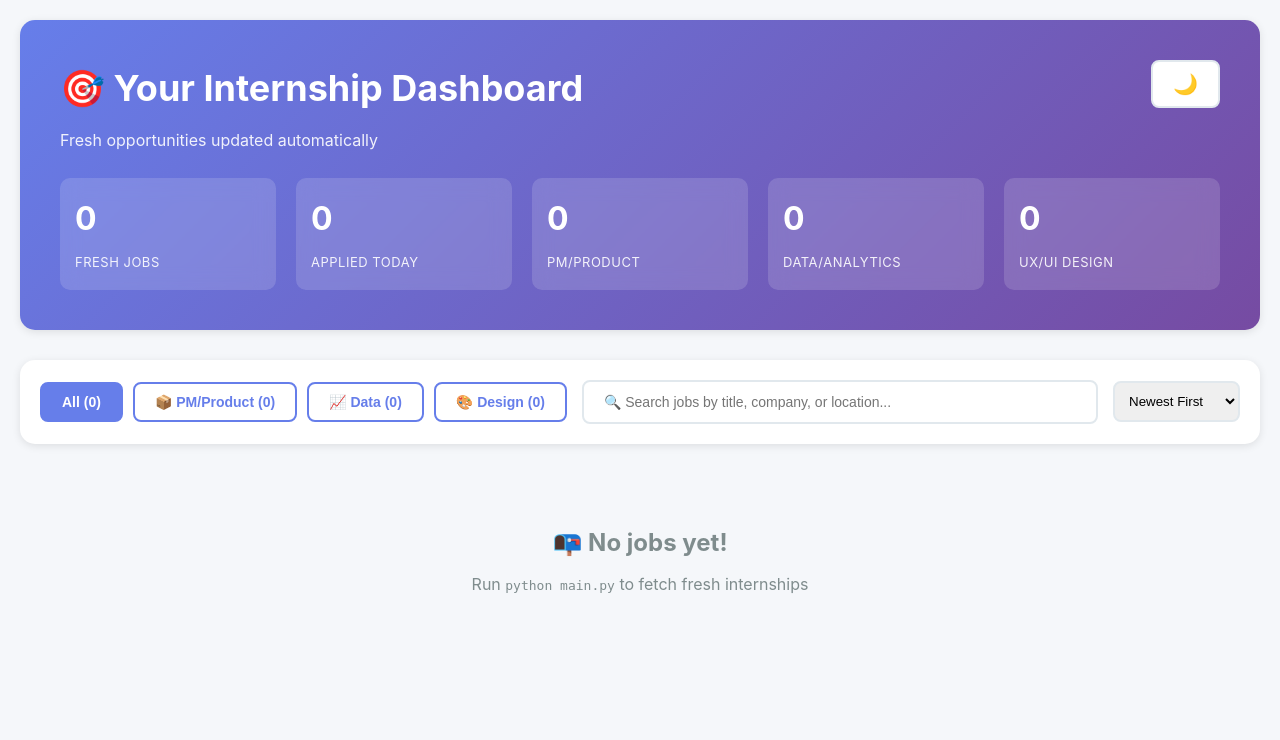
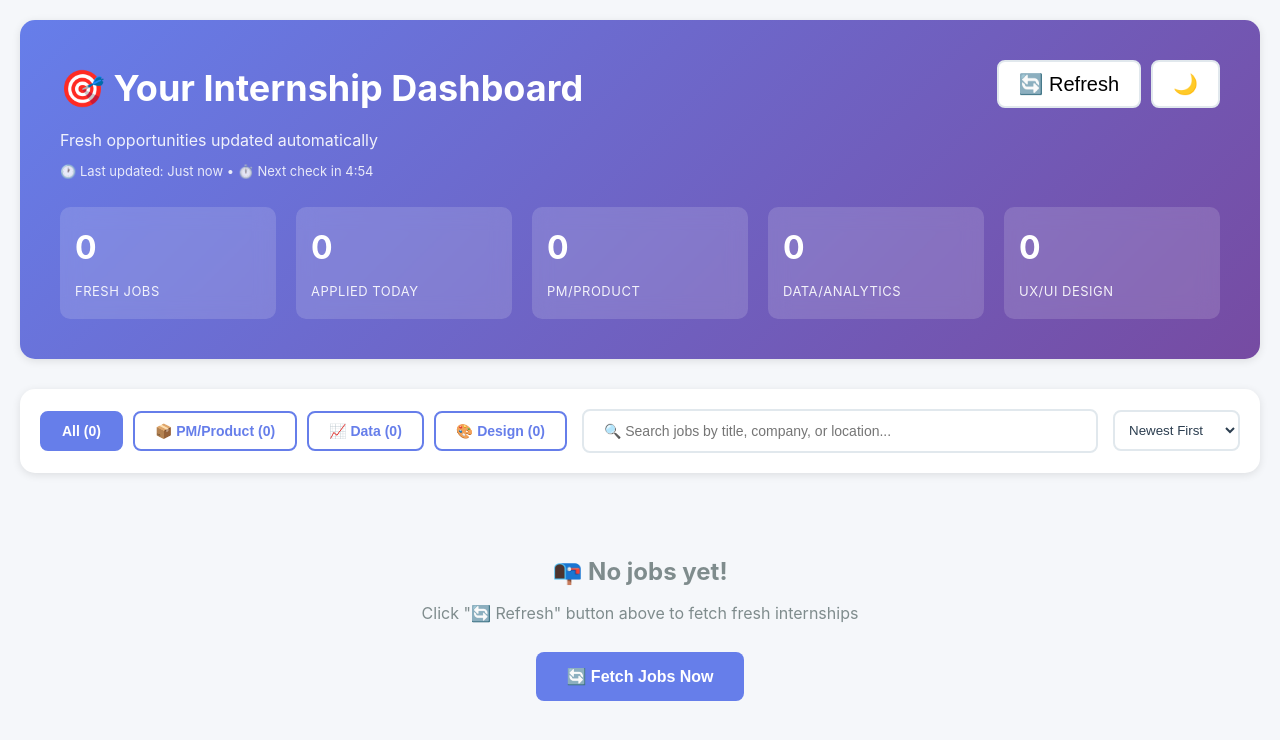
Before and after one commit to rkreddy23082002/Job-search-Automation-mail, a Flask app: page / in a window 1280 px wide. Shown: the top 740 px of the page. Run offline with Flask 3, Linux system fonts and the light colour scheme; data comes from the database, SQL or seed files in the repository; both versions use the stored data as it was after the commit.

Commit message:
refreshing dashboard updated

```diff
--- a/app.py
+++ b/app.py
@@ -9,11 +9,8 @@
     """Determine job category from title"""
     title_lower = title.lower()
 
-    # PM/Product keywords
     pm_keywords = ['product', 'program', 'project', 'management', 'manager', 'strategy', 'operations']
-    # Data keywords
     data_keywords = ['data', 'analytics', 'analyst', 'intelligence', 'insights', 'science', 'quantitative', 'bi ']
-    # Design keywords
     design_keywords = ['ux', 'ui', 'design', 'designer', 'visual', 'graphic', 'interaction']
 
     if any(kw in title_lower for kw in pm_keywords):
@@ -23,7 +20,7 @@
     elif any(kw in title_lower for kw in design_keywords):
         return 'design'
     else:
-        return 'pm'  # Default
+        return 'pm'
 
 def get_category_label(title):
     """Get category display label"""
@@ -35,7 +32,6 @@
     }
     return labels.get(category, '📦 PM/Product')
 
-# Make functions available in templates
 app.jinja_env.globals.update(get_category=get_category)
 app.jinja_env.globals.update(get_category_label=get_category_label)
 
@@ -103,10 +99,9 @@
 Job URL: {data.get('url')}
 
 Please:
-1. Tailor my resume to emphasize relevant experience for this specific role
-2. Generate a compelling cover letter that shows genuine interest in {data.get('company')}
-3. Suggest which of my projects (KAYAK redesign, ServeEase marketplace) to highlight
-4. Add relevant keywords naturally
+1. Tailor my resume to emphasize relevant experience
+2. Generate a compelling cover letter
+3. Suggest which projects to highlight
 
 I'll paste my resume and job description below.
 """
@@ -119,13 +114,37 @@
     data = request.json
     job_id = data.get('job_id')
 
-    # In the future, you can save this to database
-    # For now, it's saved in browser's localStorage
-
     return jsonify({
         'success': True,
         'message': f'Marked job {job_id} as applied!',
         'job_id': job_id
+    })
+
+@app.route('/run-scraper', methods=['POST'])
+def run_scraper():
+    """Trigger main.py scraper from dashboard"""
+    import subprocess
+    import threading
+
+    def run_in_background():
+        try:
+            result = subprocess.run(
+                ['python', 'main.py'],
+                capture_output=True,
+                text=True,
+                timeout=180
+            )
+            print("✅ Scraper completed")
+        except Exception as e:
+            print(f"❌ Scraper error: {e}")
+
+    thread = threading.Thread(target=run_in_background)
+    thread.daemon = True
+    thread.start()
+
+    return jsonify({
+        'success': True,
+        'message': 'Job scraper started! New jobs will appear in ~2 minutes.'
     })
 
 @app.route('/stats')
@@ -158,6 +177,8 @@
     print("   ✅ Dark mode")
     print("   ✅ Track applied jobs")
     print("   ✅ Copy for Claude (free AI tailoring)")
+    print("   ✅ Auto-refresh every 5 minutes")
+    print("   ✅ Run scraper from dashboard")
     print("\n💡 Make sure 'jobs.db' exists (run main.py first)")
     print("\nPress Ctrl+C to stop\n")
 
--- a/templates/index.html
+++ b/templates/index.html
@@ -60,6 +60,13 @@
             box-shadow: var(--shadow);
         }
 
+        .header-top {
+            display: flex;
+            justify-content: space-between;
+            align-items: start;
+            margin-bottom: 15px;
+        }
+
         .header h1 {
             font-size: 36px;
             font-weight: 700;
@@ -69,6 +76,17 @@
         .header p {
             font-size: 16px;
             opacity: 0.9;
+        }
+
+        .header-status {
+            font-size: 13px;
+            opacity: 0.85;
+            margin-top: 8px;
+        }
+
+        .header-buttons {
+            display: flex;
+            gap: 10px;
         }
 
         .stats {
@@ -154,6 +172,8 @@
             border-radius: 8px;
             font-size: 14px;
             transition: border 0.2s;
+            background: var(--card-bg);
+            color: var(--text-primary);
         }
 
         .search-box input:focus {
@@ -161,7 +181,7 @@
             border-color: var(--primary);
         }
 
-        .dark-mode-toggle {
+        .icon-btn {
             padding: 10px 20px;
             background: var(--card-bg);
             border: 2px solid var(--border);
@@ -169,10 +189,14 @@
             cursor: pointer;
             font-size: 20px;
             transition: all 0.2s;
+            display: inline-flex;
+            align-items: center;
+            gap: 8px;
         }
 
-        .dark-mode-toggle:hover {
-            transform: scale(1.1);
+        .icon-btn:hover {
+            transform: scale(1.05);
+            border-color: var(--primary);
         }
 
         /* Job Cards */
@@ -380,50 +414,29 @@
                 justify-content: center;
             }
         }
-
-        /* Toast Notifications */
-        .toast {
-            position: fixed;
-            bottom: 30px;
-            right: 30px;
-            background: var(--success);
-            color: white;
-            padding: 15px 25px;
-            border-radius: 8px;
-            box-shadow: var(--shadow-hover);
-            display: none;
-            animation: slideIn 0.3s ease;
-            z-index: 1000;
-        }
-
-        .toast.show {
-            display: block;
-        }
-
-        @keyframes slideIn {
-            from {
-                transform: translateX(400px);
-                opacity: 0;
-            }
-            to {
-                transform: translateX(0);
-                opacity: 1;
-            }
-        }
     </style>
 </head>
 <body>
     <div class="container">
         <!-- Header -->
         <div class="header">
-            <div style="display: flex; justify-content: space-between; align-items: start;">
+            <div class="header-top">
                 <div>
                     <h1>🎯 Your Internship Dashboard</h1>
                     <p>Fresh opportunities updated automatically</p>
+                    <div class="header-status">
+                        <span id="last-check">🕐 Last updated: Just now</span> •
+                        <span id="next-refresh">⏱️ Next check in 5:00</span>
+                    </div>
                 </div>
-                <button class="dark-mode-toggle" onclick="toggleDarkMode()" title="Toggle Dark Mode">
-                    🌙
-                </button>
+                <div class="header-buttons">
+                    <button class="icon-btn" onclick="runScraper()" title="Fetch Fresh Jobs Now">
+                        🔄 Refresh
+                    </button>
+                    <button class="icon-btn" onclick="toggleDarkMode()" title="Toggle Dark Mode">
+                        🌙
+                    </button>
+                </div>
             </div>
 
             <div class="stats">
@@ -476,7 +489,7 @@
                 >
             </div>
 
-            <select id="sort-select" onchange="sortJobs()" style="padding: 10px; border-radius: 8px; border: 2px solid var(--border);">
+            <select id="sort-select" onchange="sortJobs()" style="padding: 10px; border-radius: 8px; border: 2px solid var(--border); background: var(--card-bg); color: var(--text-primary);">
                 <option value="newest">Newest First</option>
                 <option value="oldest">Oldest First</option>
                 <option value="company">Company A-Z</option>
@@ -489,7 +502,11 @@
             {% if total == 0 %}
             <div class="empty-state">
                 <h2>📭 No jobs yet!</h2>
-                <p>Run <code>python main.py</code> to fetch fresh internships</p>
+                <p>Click "🔄 Refresh" button above to fetch fresh internships</p>
+                <br>
+                <button class="btn btn-primary" onclick="runScraper()" style="padding: 15px 30px; font-size: 16px;">
+                    🔄 Fetch Jobs Now
+                </button>
             </div>
             {% else %}
                 {% for job in jobs %}
@@ -547,10 +564,12 @@
     </div>
 
     <script>
-        // Initialize counts
+        // Initialize
         window.onload = function() {
             updateCounts();
             loadAppliedStatus();
+            startRefreshCountdown();
+            startAutoRefresh();
         };
 
         function updateCounts() {
@@ -637,6 +654,83 @@
             cards.forEach(card => container.appendChild(card));
         }
 
+        // AUTO-REFRESH SYSTEM
+        let refreshCountdown = 5 * 60; // 5 minutes
+
+        function startRefreshCountdown() {
+            setInterval(() => {
+                refreshCountdown--;
+
+                if (refreshCountdown <= 0) {
+                    refreshCountdown = 5 * 60;
+                }
+
+                const minutes = Math.floor(refreshCountdown / 60);
+                const seconds = refreshCountdown % 60;
+
+                document.getElementById('next-refresh').textContent =
+                    `⏱️ Next check in ${minutes}:${seconds.toString().padStart(2, '0')}`;
+            }, 1000);
+        }
+
+        function startAutoRefresh() {
+            // Check for new jobs every 5 minutes
+            setInterval(() => {
+                checkForNewJobs();
+            }, 5 * 60 * 1000);
+        }
+
+        function checkForNewJobs() {
+            console.log('🔄 Checking for new jobs...');
+
+            fetch('/api/jobs')
+                .then(res => res.json())
+                .then(data => {
+                    const currentTotal = parseInt(document.getElementById('total-jobs').textContent);
+                    const newTotal = data.total;
+
+                    if (newTotal > currentTotal) {
+                        showToast(`🔥 ${newTotal - currentTotal} new jobs found! Refreshing page...`);
+                        setTimeout(() => {
+                            window.location.reload();
+                        }, 2000);
+                    } else {
+                        console.log('✅ No new jobs yet');
+                        updateLastCheckTime();
+                    }
+                })
+                .catch(err => console.error('Error:', err));
+        }
+
+        function updateLastCheckTime() {
+            const now = new Date();
+            const timeStr = now.toLocaleTimeString('en-US', {
+                hour: 'numeric',
+                minute: '2-digit'
+            });
+            document.getElementById('last-check').textContent = `🕐 Last updated: ${timeStr}`;
+        }
+
+        function runScraper() {
+            showToast('🔄 Starting job scraper... New jobs will appear in ~2 minutes!');
+
+            fetch('/run-scraper', {
+                method: 'POST'
+            })
+            .then(res => res.json())
+            .then(data => {
+                if (data.success) {
+                    // Auto-refresh page after 2 minutes
+                    setTimeout(() => {
+                        window.location.reload();
+                    }, 120000);
+                }
+            })
+            .catch(err => {
+                showToast('❌ Error running scraper. Try running "python main.py" in terminal.');
+            });
+        }
+
         function copyForClaude(title, company, location, url) {
             const text = `Hey Claude! Help me tailor my resume for this job:
 
@@ -712,14 +804,13 @@
             const isDark = document.body.classList.contains('dark-mode');
             localStorage.setItem('darkMode', isDark);
 
-            const toggle = document.querySelector('.dark-mode-toggle');
-            toggle.textContent = isDark ? '☀️' : '🌙';
+            const toggles = document.querySelectorAll('.icon-btn');
+            toggles[1].textContent = isDark ? '☀️' : '🌙';
         }
 
         // Load dark mode preference
         if (localStorage.getItem('darkMode') === 'true') {
             document.body.classList.add('dark-mode');
-            document.querySelector('.dark-mode-toggle').textContent = '☀️';
         }
 
         function showToast(message) {
```
Also changed, not shown: other parts of templates/index.html (+25 -19 lines), jobs.db.
